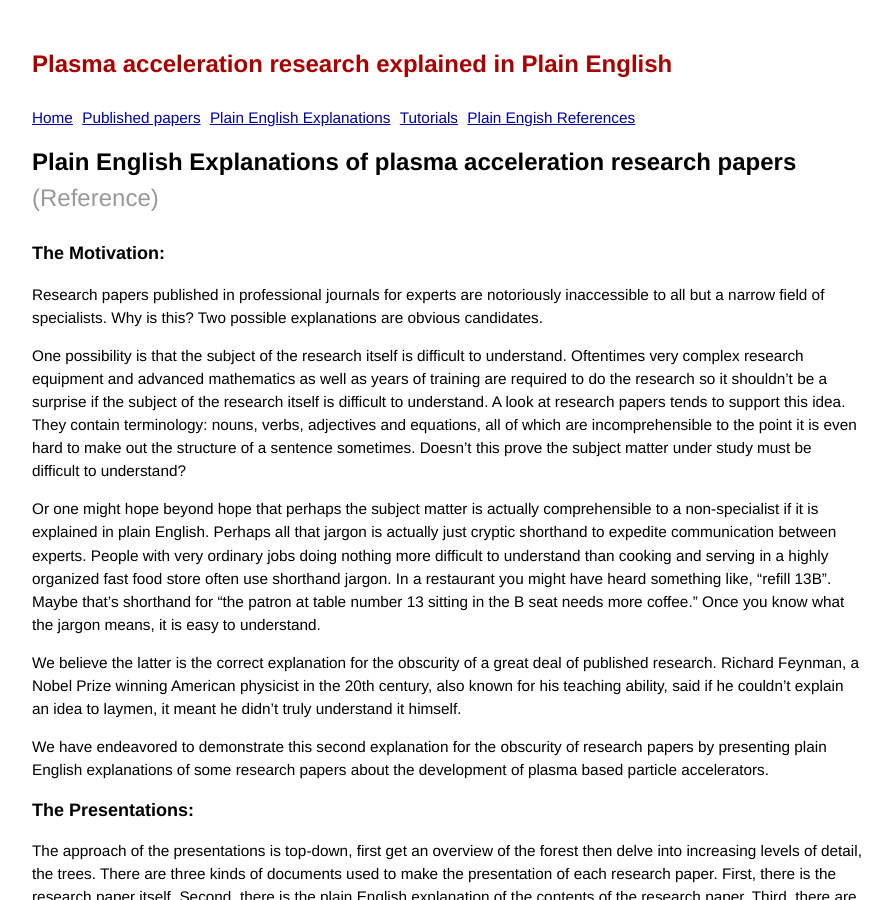
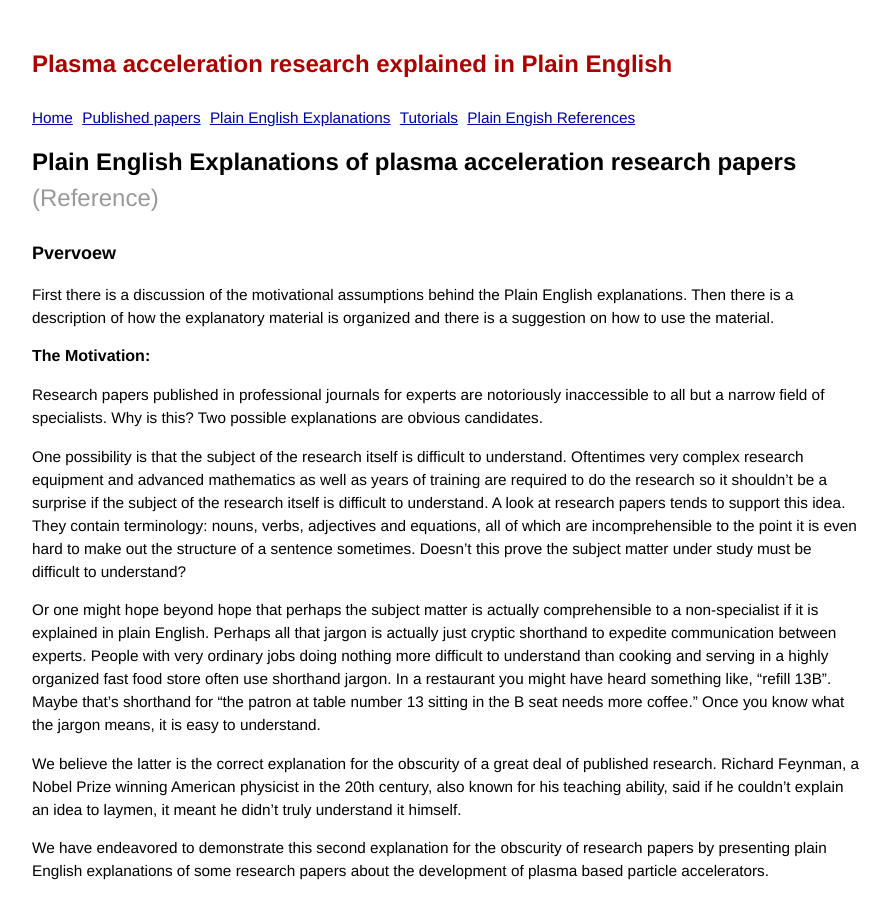
Before and after one commit to grbfacet/facet, a Jekyll site: the page built from plasma-accel-explained.md, in a window 1280 px wide and 900 px high. Shown: the whole window, without its empty margins (193-1085 px from the left). Built offline with Jekyll 4.4.1, drawn with Linux system fonts in a browser that asks for light colours.

Commit message:
Update plasma-accel-explained.md

```diff
--- a/plasma-accel-explained.md
+++ b/plasma-accel-explained.md
@@ -4,7 +4,12 @@ title: Plain English Explanations of plasma acceleration research papers
 pagetype: reference
 ---
 
-### The Motivation:
+
+### Pvervoew
+
+First there is a discussion of the  motivational assumptions behind the Plain English explanations. Then there is a description of how the explanatory material is organized and there is a suggestion on how to use the material.
+
+#### The Motivation:
 
 Research papers published in professional journals for experts are notoriously inaccessible to all but a narrow field of specialists. Why is this? Two possible explanations are obvious candidates.
 
@@ -16,7 +21,7 @@ We believe the latter is the correct explanation for the obscurity of a great de
 
 We have endeavored to demonstrate this second explanation for the obscurity of research papers by presenting plain English explanations of some research papers about the development of plasma based particle accelerators.
 
-### The Presentations:
+#### The Presentations:
 
 The approach of the presentations is top-down, first get an overview of the forest then delve into increasing levels of detail, the trees. There are three kinds of documents used to make the presentation of each research paper. First, there is the research paper itself. Second, there is the plain English explanation of the contents of the research paper. Third, there are physics tutorials to provide important physics background for the paper. The explanation and the tutorials have the layered top-down structure.
 
```
